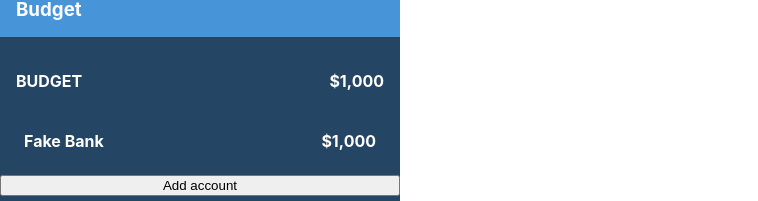
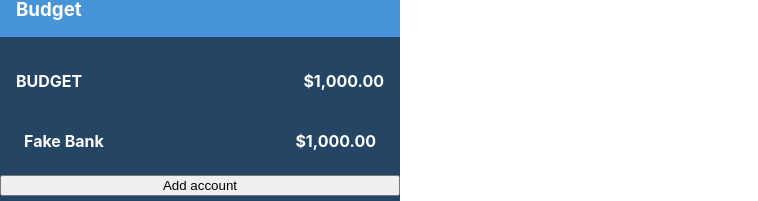
Before and after one commit to jjrog16/ynab-clone, a React (Create React App) app in the folder ynab/: page / in a window 1280 px wide. Shown: the part 166-367 px from the top of the page, without its empty margins (0-758 px from the left). Built offline with nearby package versions, Linux system fonts and the light colour scheme.

Commit message:
Updated money text

```diff
--- a/ynab/src/components/SIdeBar.js
+++ b/ynab/src/components/SIdeBar.js
@@ -14,11 +14,11 @@ function SideBar() {
       <div className="all-accounts">
         <div className="budget-header">
           <div className="budget-title">BUDGET</div>
-          <div className="budget-total-amount">$1,000</div>
+          <div className="budget-total-amount">$1,000.00</div>
         </div>
         <div className="account">
           <div className="account1-name">Fake Bank</div>
-          <div className="account1-amount">$1,000</div>
+          <div className="account1-amount">$1,000.00</div>
         </div>
       </div>
       <button className="add-account">Add account</button>
```
